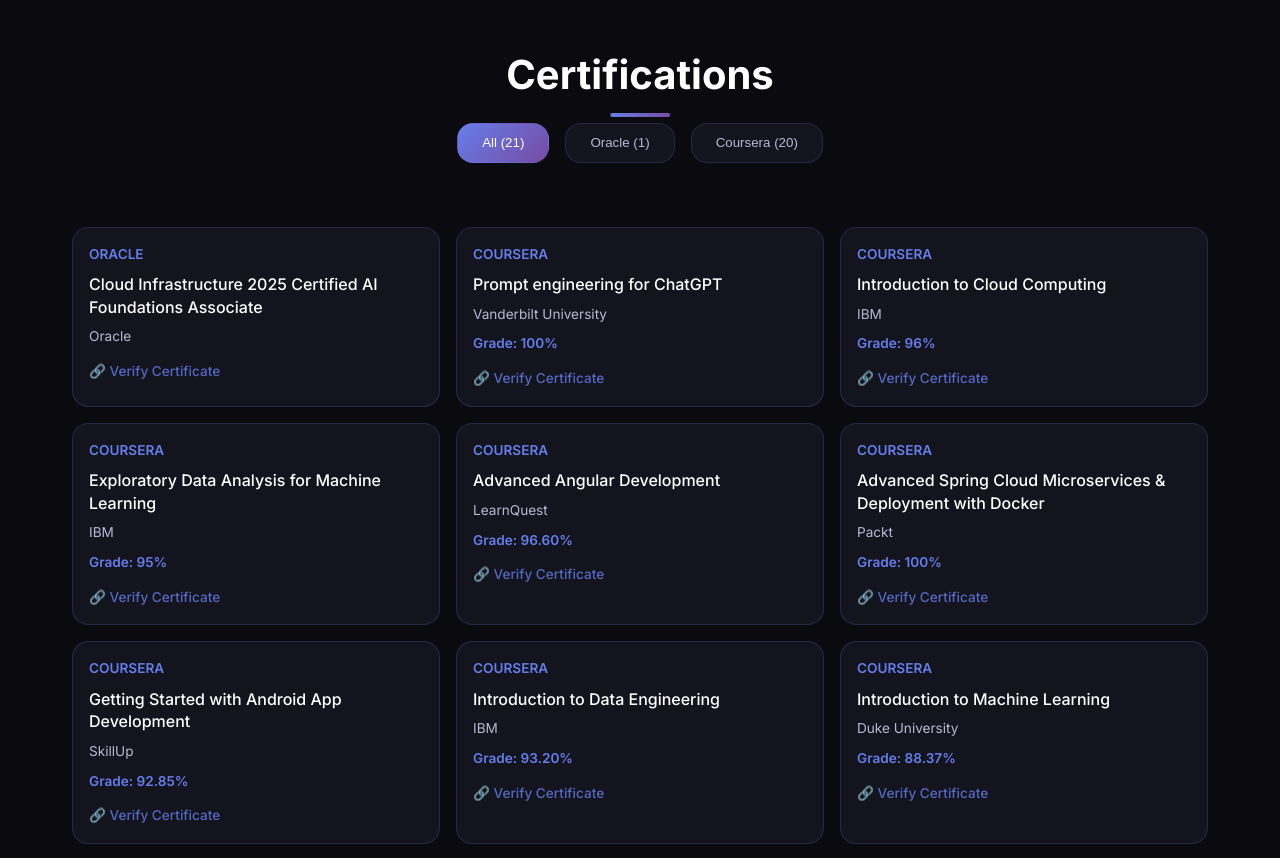
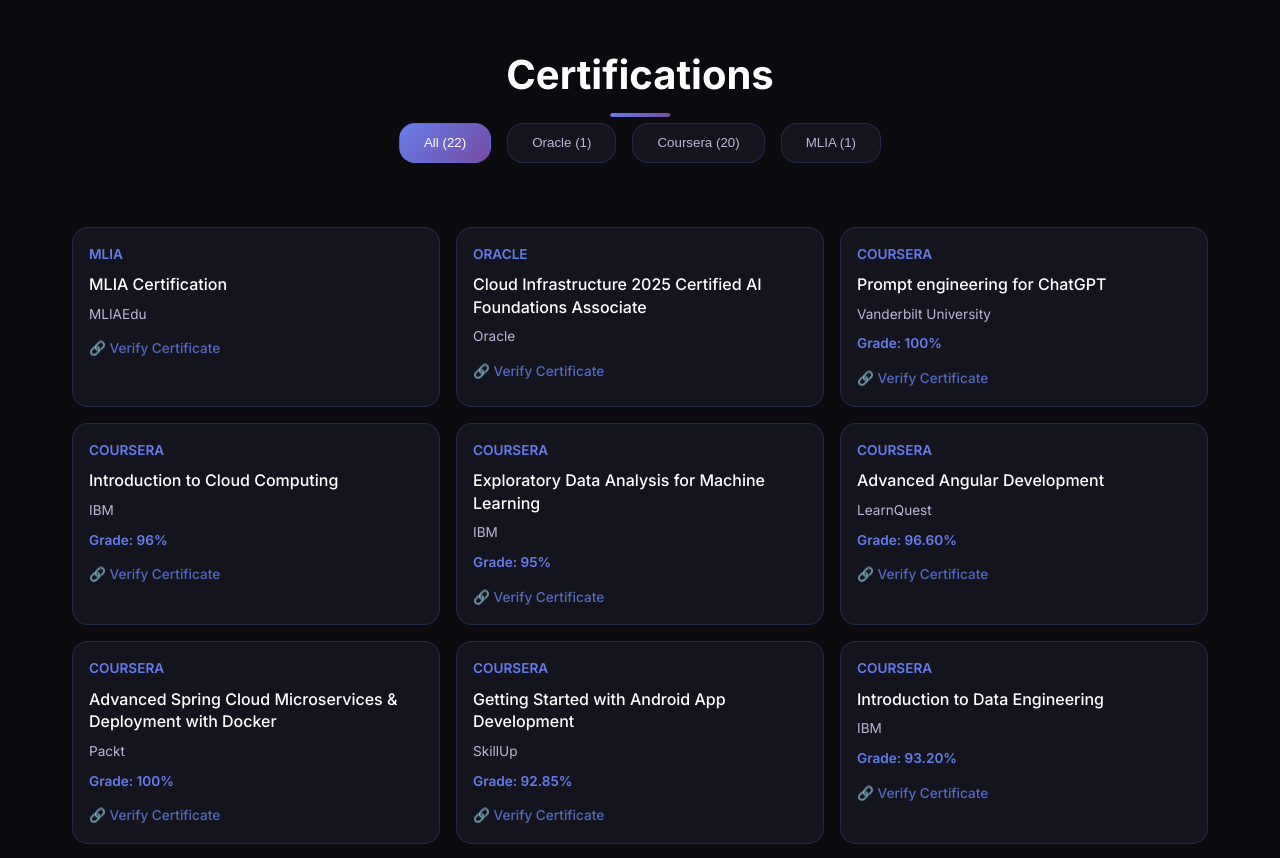
Before and after one commit to ELKENTAOUI-HAMMAM/Portfolio, a React (Vite) app: page / in a window 1280 px wide. Shown: the part 8120-8978 px from the top of the page. Built offline with nearby package versions, Linux system fonts and the light colour scheme.

Commit message:
certification de mlia

```diff
--- a/src/components/Certifications.jsx
+++ b/src/components/Certifications.jsx
@@ -35,6 +35,12 @@
                     >
                         Coursera (20)
                     </button>
+                    <button
+                        className={filter === 'mlia' ? 'active' : ''}
+                        onClick={() => setFilter('mlia')}
+                    >
+                        MLIA (1)
+                    </button>
                 </div>
 
                 <div className="certifications-grid">
--- a/src/contexts/LanguageContext.jsx
+++ b/src/contexts/LanguageContext.jsx
@@ -234,6 +234,7 @@
             grade: 'Note',
             verify: 'Vérifier le certificat',
             list: [
+                { platform: 'MLIA', title: 'MLIA Certification', issuer: 'MLIAEdu', score: null, link: 'https://mliaedu.toubkalit.com/verify-certificate/7-6ddbcc4c-a82c-4552-9575-73105cd3276d-941495' },
                 { platform: 'Oracle', title: 'Cloud Infrastructure 2025 Certified AI Foundations Associate', issuer: 'Oracle', score: null, link: 'https://catalog-education.oracle.com/ords/certview/sharebadge?id=4C4924F442ECC9DF8524932B06D9FD7232C8978920647644C71ABCB424E83C96' },
                 { platform: 'Coursera', title: 'Prompt engineering pour Chatgpt', issuer: 'Vanderbilt University', score: '100%', link: 'https://www.coursera.org/account/accomplishments/verify/HAPVVWGXIT2M' },
                 { platform: 'Coursera', title: 'Introduction au Cloud Computing', issuer: 'IBM', score: '96%', link: 'https://www.coursera.org/account/accomplishments/records/MULQ5JJXP3YU' },
@@ -526,6 +527,7 @@
             grade: 'Grade',
             verify: 'Verify Certificate',
             list: [
+                { platform: 'MLIA', title: 'MLIA Certification', issuer: 'MLIAEdu', score: null, link: 'https://mliaedu.toubkalit.com/verify-certificate/7-6ddbcc4c-a82c-4552-9575-73105cd3276d-941495' },
                 { platform: 'Oracle', title: 'Cloud Infrastructure 2025 Certified AI Foundations Associate', issuer: 'Oracle', score: null, link: 'https://catalog-education.oracle.com/ords/certview/sharebadge?id=4C4924F442ECC9DF8524932B06D9FD7232C8978920647644C71ABCB424E83C96' },
                 { platform: 'Coursera', title: 'Prompt engineering for ChatGPT', issuer: 'Vanderbilt University', score: '100%', link: 'https://www.coursera.org/account/accomplishments/verify/HAPVVWGXIT2M' },
                 { platform: 'Coursera', title: 'Introduction to Cloud Computing', issuer: 'IBM', score: '96%', link: 'https://www.coursera.org/account/accomplishments/records/MULQ5JJXP3YU' },
```
